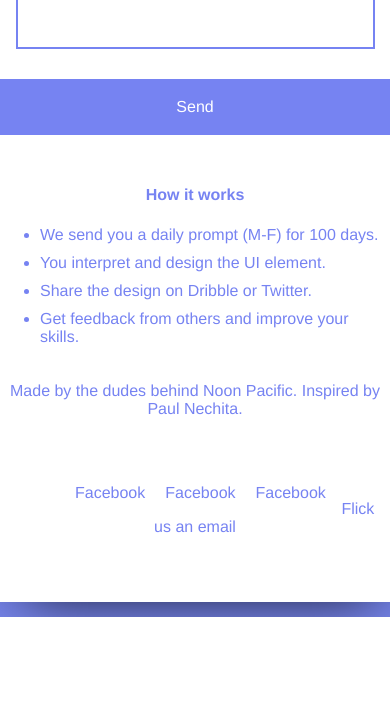
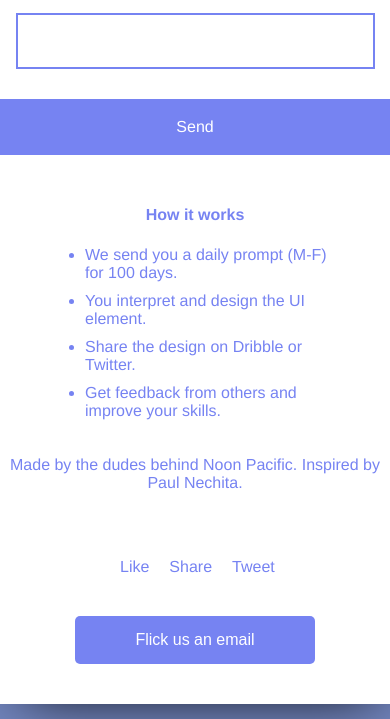
Before and after one commit to Sze-warrior/daily-ui-web-design-redo, a plain HTML site: page index.html in a window 390 px wide. Shown: the part 381-1100 px from the top of the page. Before the commit the page ends 998 px from the top, so only its background shows below. Drawn offline with Linux system fonts and the light colour scheme.

Commit message:
fixed the email and social buttons and the responsive view for the list of steps

```diff
--- a/index.html
+++ b/index.html
@@ -50,14 +50,16 @@
 	    		</div>
 
 	    		<div class="btns-social">
+	    			<ul>
+	    				<li>Like</li>
+	    				<li>Share</li>
+	    				<li>Tweet</li>
+	    			</ul>
+	    		</div>
 
-	    			<ul>
-	    				<li>Facebook</li>
-	    				<li>Facebook</li>
-	    				<li>Facebook</li>
-	    			</ul>
-
-	    			<p>Flick us an email</p>
+	    		<div class="btn-email">
+	    			<button class="email-radius">Flick us an email</button>
+	    			</div>
 	    		</div>
 
 	    	</div>
--- a/styles/main.scss
+++ b/styles/main.scss
@@ -1,8 +1,5 @@
 @import "variables";
 
-html{
-    height: 100%;
-}
 
 body {
     height: 100%;
--- a/styles/styles.scss
+++ b/styles/styles.scss
@@ -23,7 +23,7 @@ body{
 	h1{
 		font-size: 40px;
 		font-weight: 200;
-		margin: 0px 0px 10px;
+		margin: $zero $zero 10px;
 		text-align: $center
 	}
 
@@ -36,7 +36,7 @@ body{
 		text-align: $center;
 
 		&:first-child{
-			margin: 0px 0px 30px;
+			margin-bottom: 30px;
 		}
 	}
 
@@ -45,6 +45,7 @@ body{
    		color: $background-blue-start;
     	padding: 40px $zero;
     	@include drop-shadow($black);
+    	margin-top: 20px;
 	}
 
 	.form-space-left {
@@ -71,8 +72,9 @@ body{
 
     		@media screen and (max-width: 700px){
 				width: 90%;
-    			margin: 0px 0px 30px 0px;
+    			margin-bottom: 30px;
     			height: 50px;
+    			margin-left: $zero;
     		}
 		}
 	}
@@ -81,7 +83,7 @@ body{
 		background-color: $background-blue-start;
 
 		p {
-			margin: 0px;
+			margin: $zero;
 			padding: 19px 29px;
 			color: $white;
 		}
@@ -104,17 +106,21 @@ body{
 		width: 100%;
 		float:left;
 		display:block;
-		padding: 30px 0px 0px;
+		padding: 30px $zero $zero;
 
 		.how-it-works-steps{
 
 			ul{
     			max-width: 390px;
-    			margin: 0 auto;
+    			margin: $zero auto;
 
 				li{
 					padding-bottom: 10px;
 				}
+
+				@media screen and (max-width:700px){
+    			max-width: 260px;
+		}
 			}
 		}
 	}
@@ -123,15 +129,11 @@ body{
 		width: 100%;
 		float:left;
 		display:block;
-		padding: 30px 0px 0px;
-
-		p{
-			text-align: $center;
-		}
+		padding: 30px $zero $zero;
 
 		ul{
-			margin: 0 auto;
-    		width: 300px;
+			margin: $zero auto;
+    		width: 210px;
 
 				li{
 					float: left;
@@ -141,4 +143,29 @@ body{
 		}
 	}
 
+	.btn-email {
+			margin: $zero auto;
+			float: left;
+			width: 100%;
+
+		button{
+			text-align: center;
+   			margin: $zero;
+    		padding: 40px 0px 20px;
+    		color: $white;
+
+    		&.email-radius {
+    			display: block;
+    			margin: 0 auto;
+    			margin-top: 30px;
+    			padding: 15px 60px;
+    			border-radius: 5px;
+    			border: none;
+    			font-size: 16px;
+    			background: $background-blue-start;
+    		}
+
+		}
+	}
+
 }
```
Also changed, not shown: styles/main.css, styles/styles.css, 2 other files.
